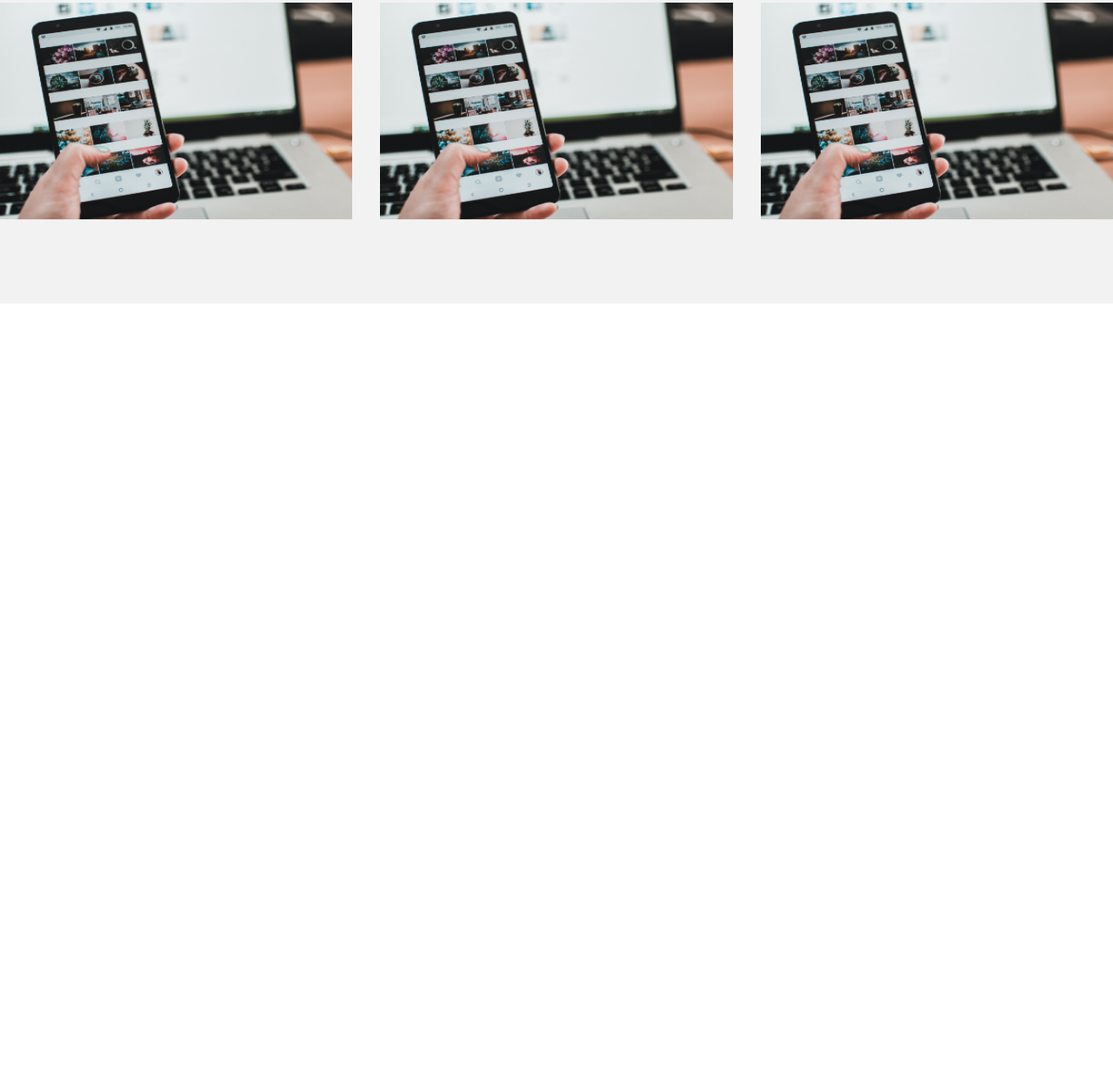
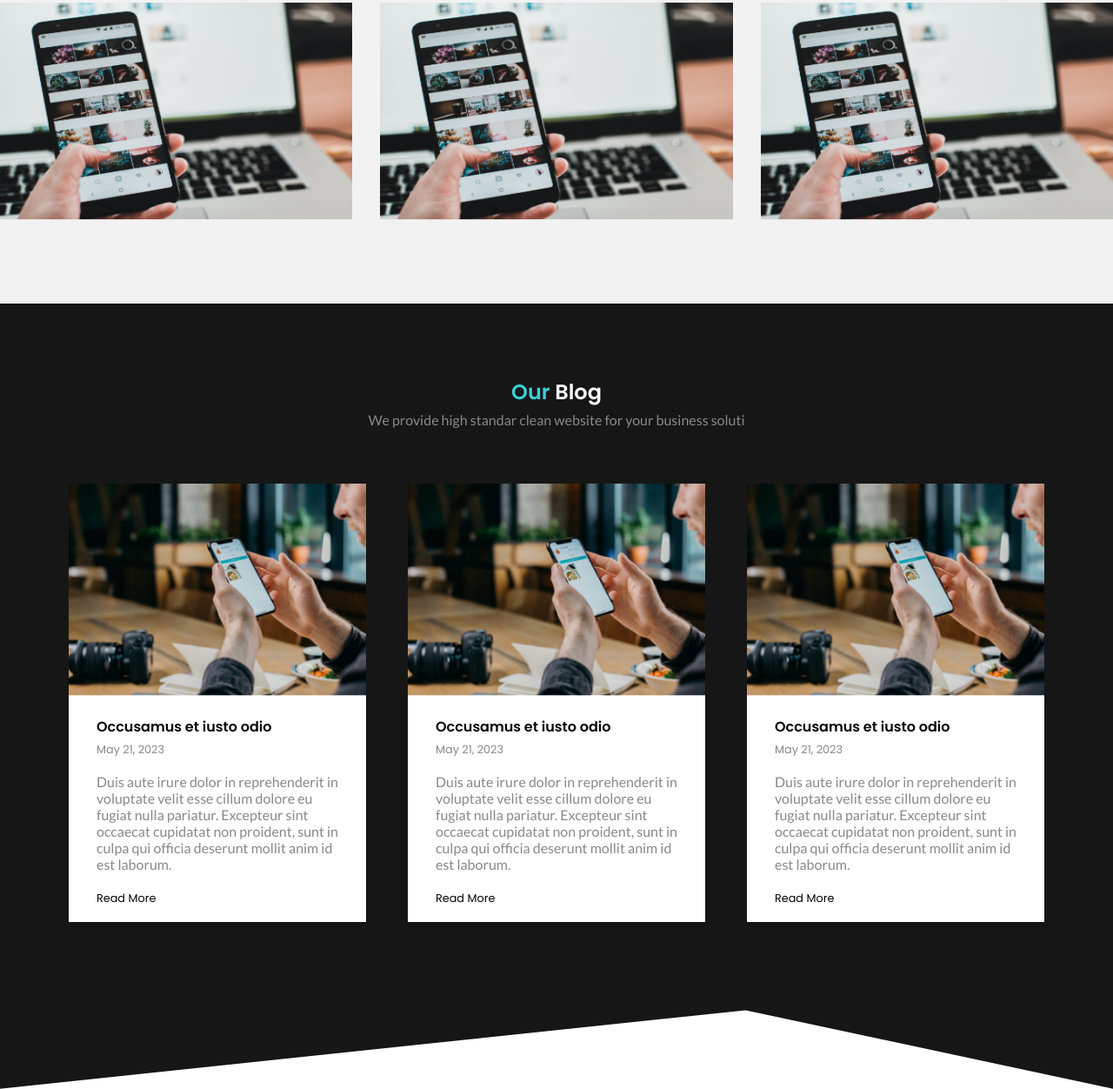
Before and after one commit to dushmanta05/ByteVerse, a website built with Vite: page index.html in a window 1280 px wide. Shown: the part 4113-5365 px from the top of the page at 87% size. Before the commit the page ends 4462 px from the top, so only its background shows below. Built offline with nearby package versions, Linux system fonts and the light colour scheme; a web font is replaced by a local one.

Commit message:
add blog section

```diff
--- a/css/style.css
+++ b/css/style.css
@@ -256,3 +256,59 @@ section.about .social a{
   height: 100%;
   width: 100%;
  }
+
+ section.blog {
+  background: #161616;
+  clip-path: polygon(0 0, 100% 0, 100% 100%, 67% 90%, 0 100%);
+  padding-bottom: 12rem;
+ }
+ section.blog .section-heading{
+  color: #FFFFFF;
+ }
+ section.blog .para{
+  margin-bottom: 4rem;
+ }
+ section.blog .card-wrapper {
+  display: grid;
+  grid-template-columns: repeat(3, 1fr);
+  grid-gap: 3rem;
+ }
+ section.blog .card-wrapper .card{
+  background: #FFFFFF;
+ }
+
+ section.blog .card-wrapper .card .img-wrapper img{
+  object-fit: cover;
+  width: 100%;
+  height: 100%;
+ }
+ section.blog .card-wrapper .card .card-content{
+  padding: 1rem;
+  padding-left: 2rem;
+  padding-right: 2rem;
+ }
+ section.blog .card-wrapper .card .card-content h1{
+  font-size: 1rem;
+  font-weight: 600;
+
+ }
+ section.blog .card-wrapper .card .card-content a{
+  color: #070606;
+  text-decoration: none;
+ }
+ section.blog .card-wrapper .card .card-content a:hover{
+  color: #3DCFD3;
+ }
+ section.blog .card-wrapper .card .card-content span{
+  color: #898989;
+  font-size: 0.8rem;
+ }
+ section.blog .card-wrapper .card .card-content p{
+  font-family: 'Lato', sans-serif;
+  color: #898989;
+  margin-top: 1rem;
+  margin-bottom: 1rem;
+ }
+ section.blog .card-wrapper .card .card-content a.read-more{
+  font-size: 0.8rem;
+ }
--- a/index.html
+++ b/index.html
@@ -150,6 +150,47 @@
           <img src="./images/ph-1.png" alt=""></div>
       </div>
     </section>
+    <section class="blog">
+      <div class="container">
+        <h1 class="section-heading"><span>Our</span> Blog</h1>
+        <p  class="para">We provide high standar clean website for your business soluti</p>
+        <div class="card-wrapper">
+          <div class="card">
+            <div class="img-wrapper">
+              <img src="./images/article-ph-1.png" alt="">
+            </div>
+            <div class="card-content">
+              <a href=""><h1>Occusamus et iusto odio</h1></a>
+              <span>May 21, 2023</span>
+              <p>Duis aute irure dolor in reprehenderit in voluptate velit esse cillum dolore eu fugiat nulla pariatur. Excepteur sint occaecat cupidatat non proident, sunt in culpa qui officia deserunt mollit anim id est laborum.</p>
+              <a class="read-more" href="">Read More</a>
+            </div>
+          </div>
+          <div class="card">
+            <div class="img-wrapper">
+              <img src="./images/article-ph-1.png" alt="">
+            </div>
+            <div class="card-content">
+              <a href=""><h1>Occusamus et iusto odio</h1></a>
+              <span>May 21, 2023</span>
+              <p>Duis aute irure dolor in reprehenderit in voluptate velit esse cillum dolore eu fugiat nulla pariatur. Excepteur sint occaecat cupidatat non proident, sunt in culpa qui officia deserunt mollit anim id est laborum.</p>
+              <a class="read-more" href="">Read More</a>
+            </div>
+          </div>
+          <div class="card">
+            <div class="img-wrapper">
+              <img src="./images/article-ph-1.png" alt="">
+            </div>
+            <div class="card-content">
+              <a href=""><h1>Occusamus et iusto odio</h1></a>
+              <span>May 21, 2023</span>
+              <p>Duis aute irure dolor in reprehenderit in voluptate velit esse cillum dolore eu fugiat nulla pariatur. Excepteur sint occaecat cupidatat non proident, sunt in culpa qui officia deserunt mollit anim id est laborum.</p>
+              <a class="read-more" href="">Read More</a>
+            </div>
+          </div>
+        </div>
+      </div>
+    </section>
     <script type="module" src="/main.js"></script>
   </body>
 </html>
```
